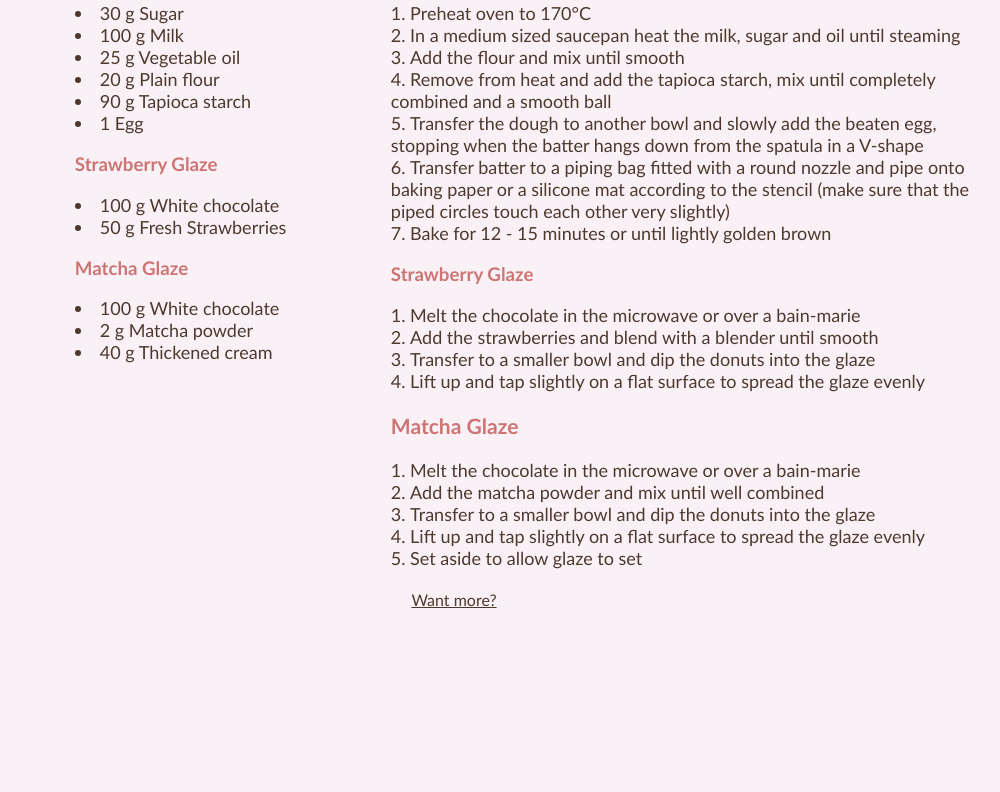
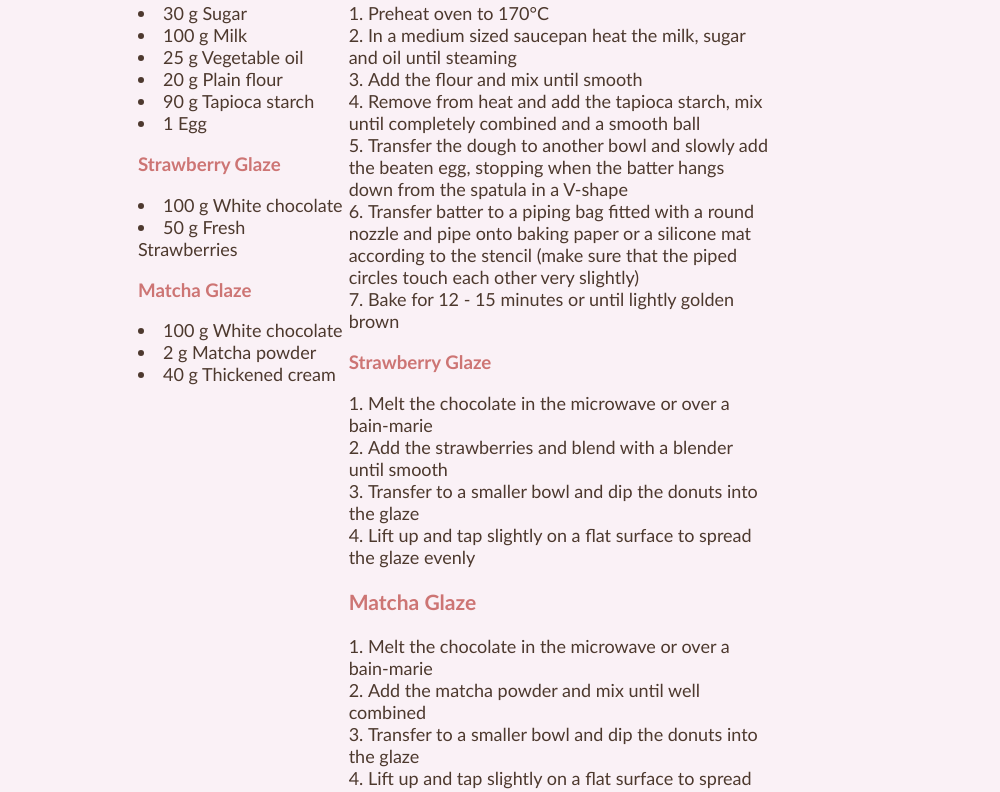
Before and after one commit to hyxish/odin-recipes, a plain HTML site: page mochi_donuts.html in a window 1280 px wide. Shown: the part 1305-2097 px from the top of the page, without its empty margins (186-1186 px from the left). Before the commit the page ends 1922 px from the top, so only its background shows below. Drawn offline with Linux system fonts and the light colour scheme.

Commit message:
Apply flexbox

```diff
--- a/mochi_donuts.html
+++ b/mochi_donuts.html
@@ -14,7 +14,7 @@
             <p>"Inspired by the famous pon de ring from Mister Donut in Japan, these are the easier, healthier and equally as delicious version.
             <br>
             These baked strawberry and matcha white chocolate glazed mochi donuts are chewy, sweet and so good!"</p>
-        <div class="left">
+        <div class="row-container">
             <div class="row">
             <div class="column-ingredients">
                 <h2>Ingredients</h2>
--- a/style.css
+++ b/style.css
@@ -41,17 +41,22 @@ p {
 }
 
 .column-ingredients {
-    float: left;
-    width: 25%;
-    padding-left: 20%;
+    flex: 1;
 }
 
 .column-steps {
-    float: left;
-    width: 48%;
+    flex: 2;
+
 }
 
-.left {
+.row-container {
     text-align: left;
     display: inline-block;
+    display: flex;
+    justify-content: center;
 }
+
+.row {
+    width: 50%;
+    display: flex;
+}
```
Also changed, not shown: snow_skin_mooncakes.html (+1 -1 lines), ube_roll_cake.html (+1 -1 lines).
